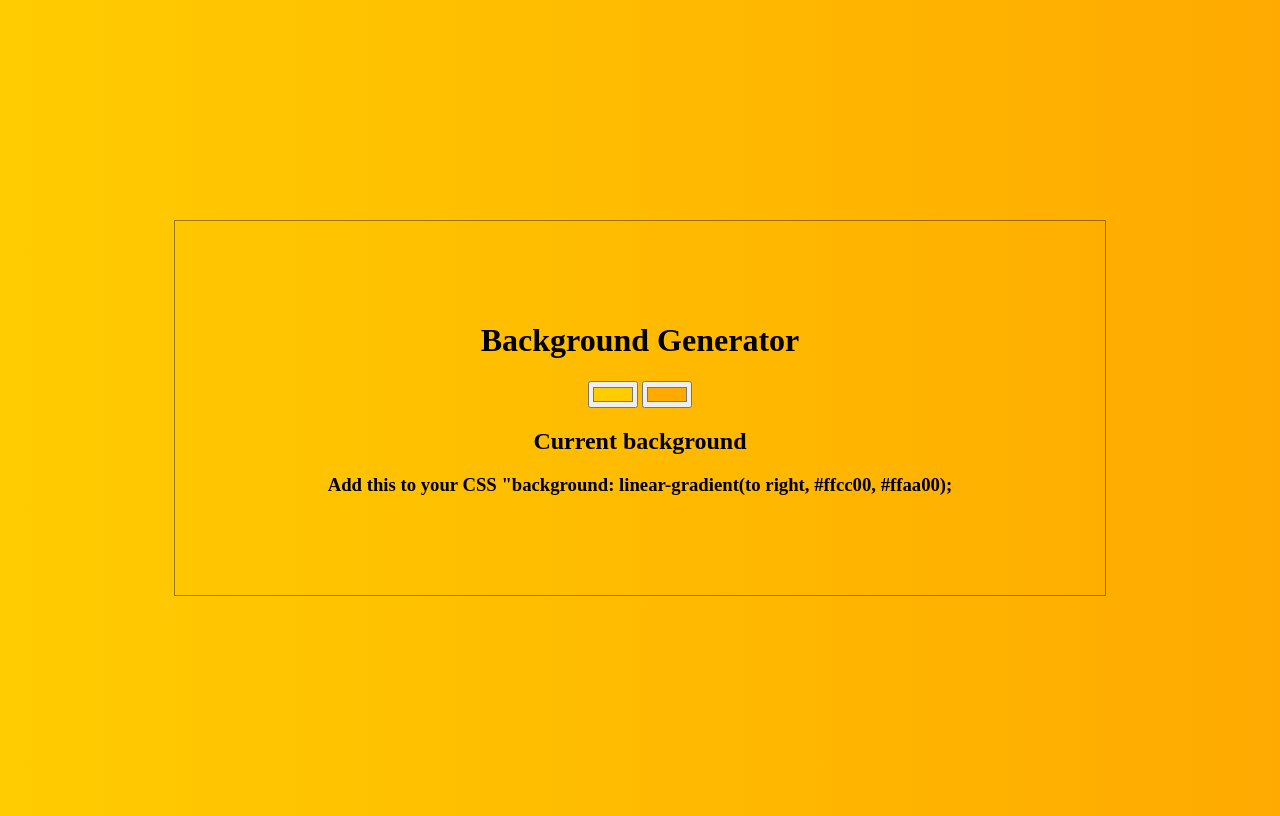
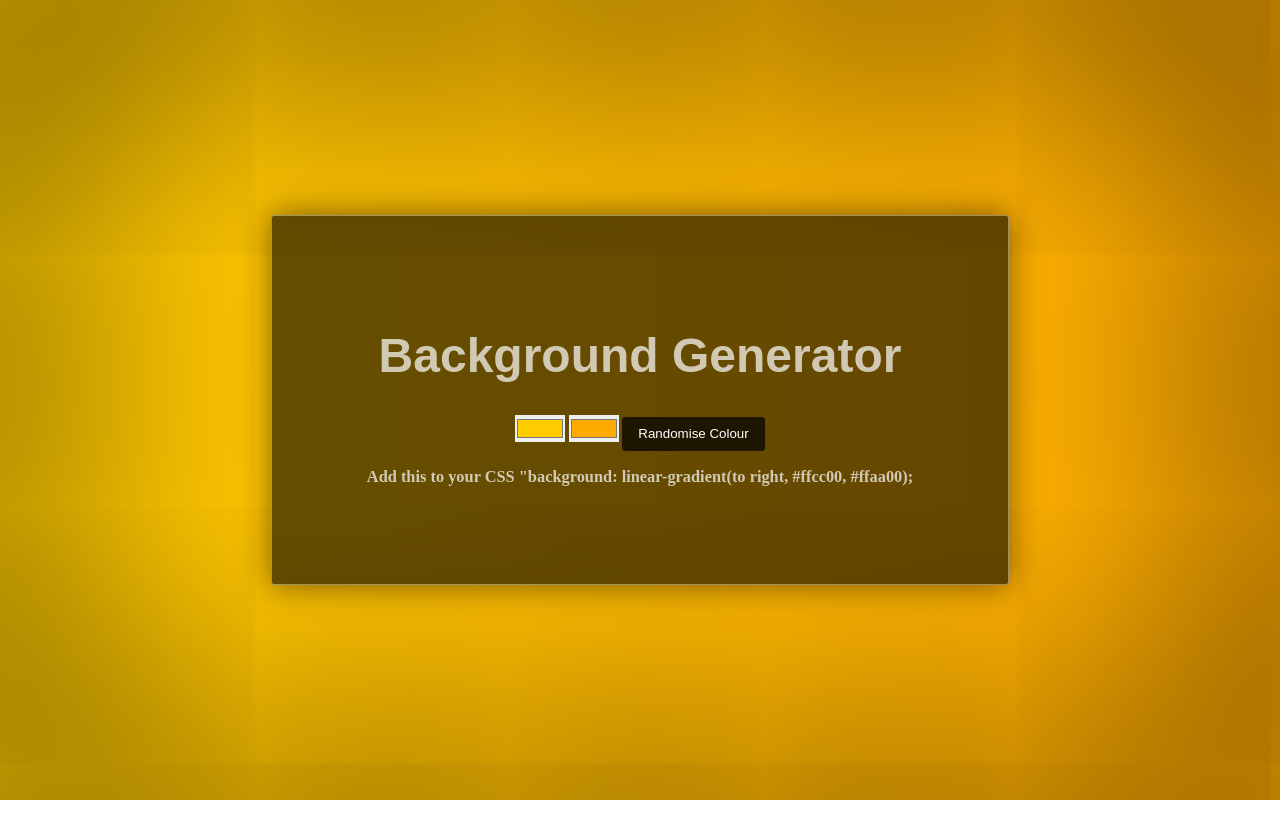
Before and after one commit to luxumbra/ztm2018-exercises, a plain HTML site: page background-generator/index.html in a window 1280 px wide. Drawn offline with Linux system fonts and the light colour scheme; a web font is replaced by a local one.

Commit message:
Randomised backgrounds and some styling improvements.

```diff
--- a/background-generator/index.html
+++ b/background-generator/index.html
@@ -6,6 +6,7 @@
   <meta http-equiv="X-UA-Compatible" content="ie=edge">
   <title>Document</title>
 
+  <link href="https://fonts.googleapis.com/css?family=Scope+One:300,400|Proza+Libre" rel="stylesheet">
   <link rel="stylesheet" href="style.css">
 </head>
 <body id="root">
@@ -14,7 +15,7 @@
       <h1>Background Generator</h1>
       <input class="color1" type="color" name="color1" value="#ffcc00">
       <input class="color2" type="color" name="color2" value="#ffaa00">
-      <h2>Current background</h2>
+      <button class="randomise-color">Randomise Colour</button>
       <h3></h3>
     </div>
   </div>
--- a/background-generator/script.js
+++ b/background-generator/script.js
@@ -1,23 +1,49 @@
 var css = document.querySelector('h3');
 var color1 = document.querySelector('.color1');
 var color2 = document.querySelector('.color2');
+var colorA = document.querySelector(".color1").value;
+var colorB = document.querySelector(".color2").value;
 var body = document.getElementById('root');
+var randomise = document.querySelector('.randomise-color');
 var gradient = "";
 
-function background(color1, color2) {
-  gradient = "linear-gradient(to right, " + color1.value + ", " + color2.value + ")";
+
+
+function background(colorA, colorB) {
+  gradient = "linear-gradient(to right, " + colorA + ", " + colorB + ")";
   return gradient;
 }
 
+function randomColor() {
+  var possibilities = '0123456789ABCDEF';
+  colorA = '#';
+  colorB = '#';
+
+  for (var i = 0; i < 6; i++) {
+    colorA += possibilities[Math.floor(Math.random() * 16)];
+    colorB += possibilities[Math.floor(Math.random() * 16)];
+  }
+
+  body.style.background = background(colorA, colorB);
+  css.textContent = 'Add this to your CSS "background: ' + background(colorA, colorB) + ';';
+  console.log(colorA, colorB, body.style.background);
+
+  return colorA, colorB;
+}
+
 function setGradient() {
-  body.style.background = background(color1, color2);
+  console.log('Set gradient colours: ', color1.value, color2.value);
 
-  css.textContent =
-    'Add this to your CSS "background: ' + background(color1, color2) + ";";
+  body.style.background = background(color1.value, color2.value);
+  console.log('set gradient...');
+
+  css.textContent = 'Add this to your CSS "background: ' + background(color1.value, color2.value) + ";";
 };
 
-body.style.background = background(color1, color2);
-css.textContent = 'Add this to your CSS "background: ' + background(color1, color2) + ";";
+body.style.background = background(colorA, colorB);
+css.textContent =
+  'Add this to your CSS "background: ' + background(color1.value, color2.value) + ";";
 
+randomise.addEventListener('click', randomColor);
 color1.addEventListener('input', setGradient);
 color2.addEventListener('input', setGradient);
--- a/background-generator/style.css
+++ b/background-generator/style.css
@@ -1,22 +1,47 @@
 body {
   background: linear-gradient(to right, red, orange);
+  font-size: 14px;
   height: 100%;
+  margin: 0;
+  /* font-family: 'Cormorant Garamond', serif; */
 }
 .wrapper {
   display: flex;
-  /* align-content: center; */
   justify-content: center;
   align-items: center;
   flex-flow: row;
   height: 100vh;
   max-width: 100%;
+    box-shadow: 0 0 20rem 4rem rgba(0,0,0,0.5) inset;
 }
 
 .content {
-  border: 1px solid rgba(0,0,0,0.4);
+  background: rgba(0,0,0,0.6);
+  border: 1px solid rgba(255,255,255,0.4);
+  color: rgba(255,255,255,0.7);
   width: 100%;
-  max-width: 66%;
+  max-width: 50%;
   height: auto;
   padding: 5rem 3rem;
   text-align: center;
+  border-radius: 3px;
+  box-shadow: 0 0 2rem rgba(0,0,0,0.5);
 }
+h1, h2 {
+  font-family: 'Scope One', sans-serif;
+  font-size: 3rem;
+}
+h2 {
+  font-size: 2rem;
+}
+input {
+  border: none;
+  padding: 0;
+}
+button {
+  background: rgba(0,0,0,0.7);
+  padding: 0.6rem 1rem;
+  border: none;
+  border-radius: 3px;
+  color: #fff;
+}
```
